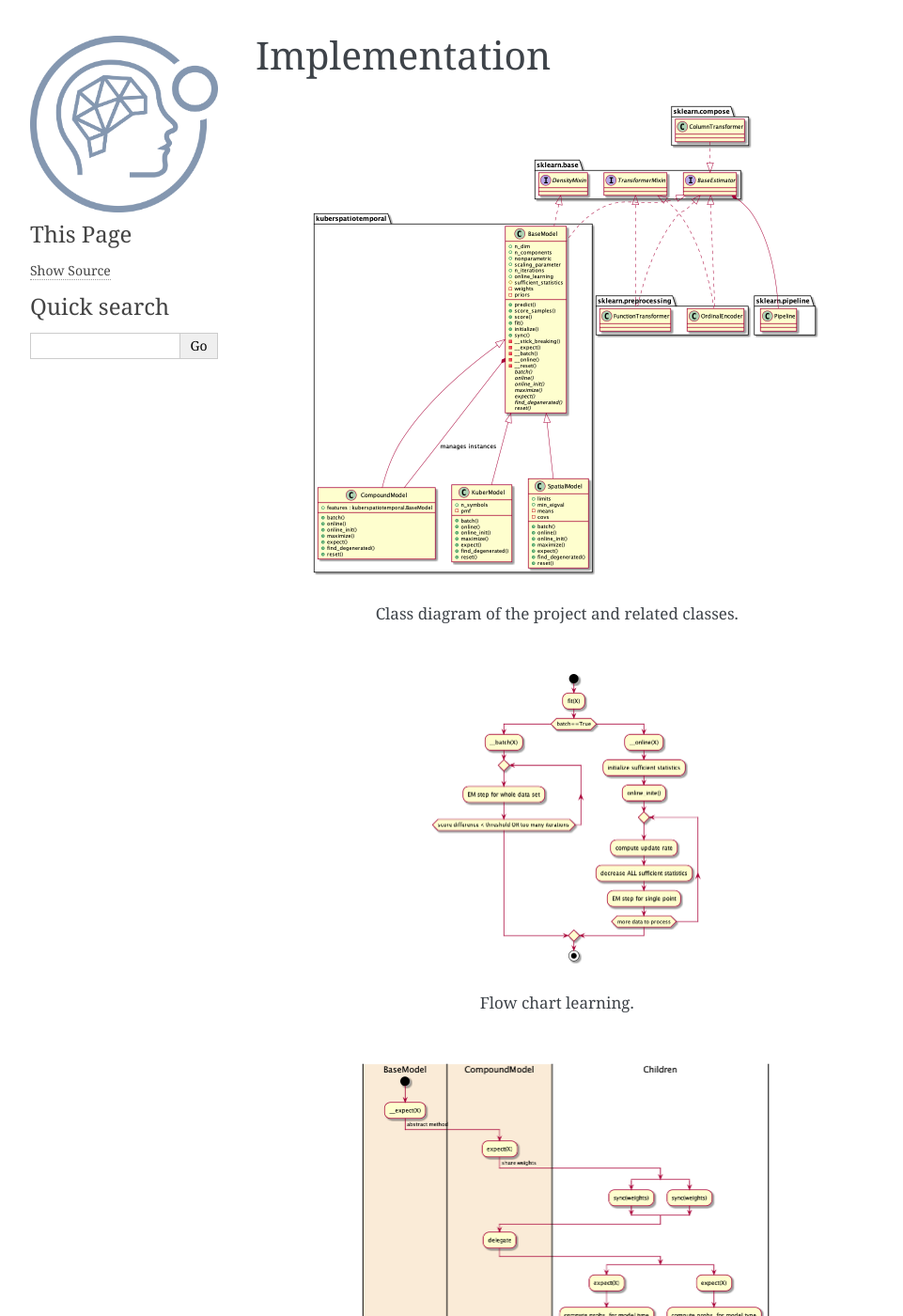
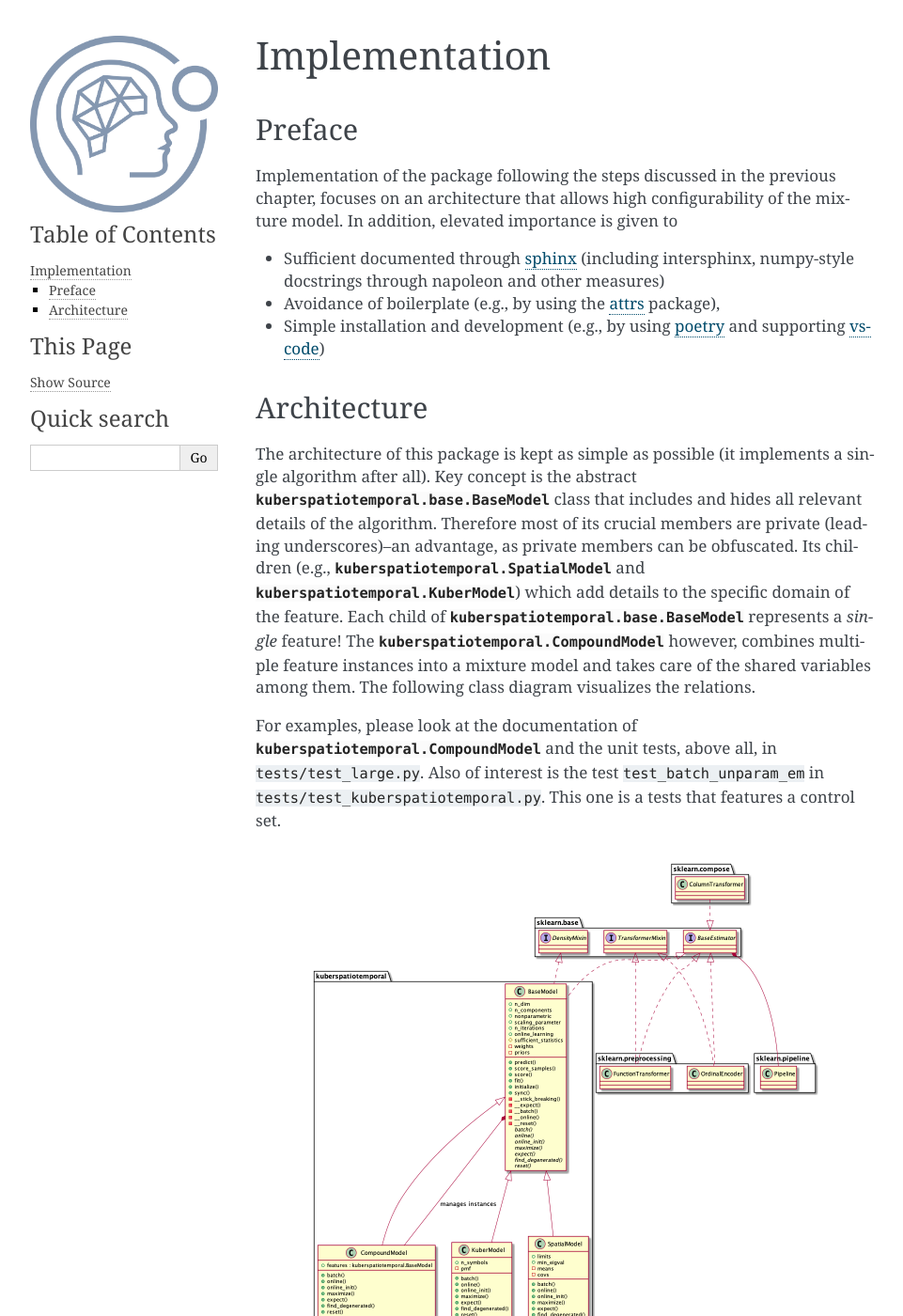
Before and after one commit to yasamansamiee/aiml_troubleshooting, a Sphinx documentation site: the page built from doc/source/implementation.rst, in a window 1280 px wide and 1400 px high. Shown: the whole window at 94% size, without its empty margins (148-1109 px from the left). Built offline with Sphinx 7.4.7, drawn with Linux system fonts in a browser that asks for light colours; pages that are not in the unit, such as notebooks, are missing from menus; some of the changed text lies outside the part shown.

Commit message:
Minor bugfixes

```diff
--- a/build.py
+++ b/build.py
@@ -5,9 +5,7 @@ Script to minify the package upon install.
 
 __author__ = "Stefan Ulbrich"
 __copyright__ = "Copyright 2018-2020, Acceptto Corporation, All rights reserved."
-__credits__ = []
 __license__ = "Acceptto Confidential"
-__version__ = ""
 __maintainer__ = "Stefan Ulbrich"
 __email__ = "Stefan.Ulbrich@acceptto.com"
 __status__ = "alpha"
--- a/doc/source/implementation.rst
+++ b/doc/source/implementation.rst
@@ -1,5 +1,31 @@
 Implementation
 ==============
+
+Preface
+^^^^^^^
+
+Implementation of the package following the steps discussed in the previous chapter, focuses
+on an architecture that allows high configurability of the mixture model. In addition,
+elevated importance is given to
+
+* Sufficient documented through `sphinx <https://www.sphinx-doc.org/en/master/>`__ (including intersphinx, numpy-style docstrings through napoleon and other measures)
+* Avoidance of  boilerplate (e.g., by using the `attrs <https://www.attrs.org/en/stable/>`__ package),
+* Simple installation and development (e.g., by using `poetry <https://python-poetry.org/>`_ and supporting `vscode <https://code.visualstudio.com/>`__)
+
+Architecture
+^^^^^^^^^^^^
+
+The architecture of this package is kept as simple as possible (it implements a single algorithm after all).
+Key concept is the abstract :class:`kuberspatiotemporal.base.BaseModel` class that includes and hides all relevant
+details of the algorithm. Therefore most of its crucial members are private (leading underscores)--an advantage, as
+private members can be obfuscated. Its children (e.g., :class:`kuberspatiotemporal.SpatialModel` and :class:`kuberspatiotemporal.KuberModel`)
+which add details to the specific domain of the feature. Each child of :class:`kuberspatiotemporal.base.BaseModel` represents a *single*
+feature! The :class:`kuberspatiotemporal.CompoundModel` however, combines multiple feature instances into
+a mixture model and takes care of the shared variables among them. The following class diagram visualizes the relations.
+
+For examples, please look at the documentation of :class:`kuberspatiotemporal.CompoundModel` and the unit tests,
+above all, in :code:`tests/test_large.py`. Also of interest is the test :code:`test_batch_unparam_em` in
+:code:`tests/test_kuberspatiotemporal.py`. This one is a tests that features a control set.
 
 .. figure:: _static/classes.png
    :scale: 50 %
@@ -7,11 +33,21 @@ Implementation
 
    Class diagram of the project and related classes.
 
+It is visible that the classes interoperate with :class:`sklearn.base.BaseEstimator` and can be used in pipelines and
+with feature extractors (see :class:`kuberspatiotemporal.base.BaseModel` for an example).
+
+The distinction between online and batch learning is given by the following diagram.
+
 .. figure:: _static/OnlineBatch.png
    :scale: 50 %
    :alt: Missing
 
    Flow chart learning.
+
+The details of the Expectation Maximization step show the delegation of the
+implemented design pattern. Note that the basic algorithm steps of the
+features are not called and all children share the same variables with the
+:class:`kuberspatiotemporal.CompoundModel`.
 
 .. figure:: _static/EM.png
    :scale: 50 %
```
Also changed, not shown: README.md (+1 -0 lines), doc/source/todo.rst (+11 -8 lines), 4 other files.
